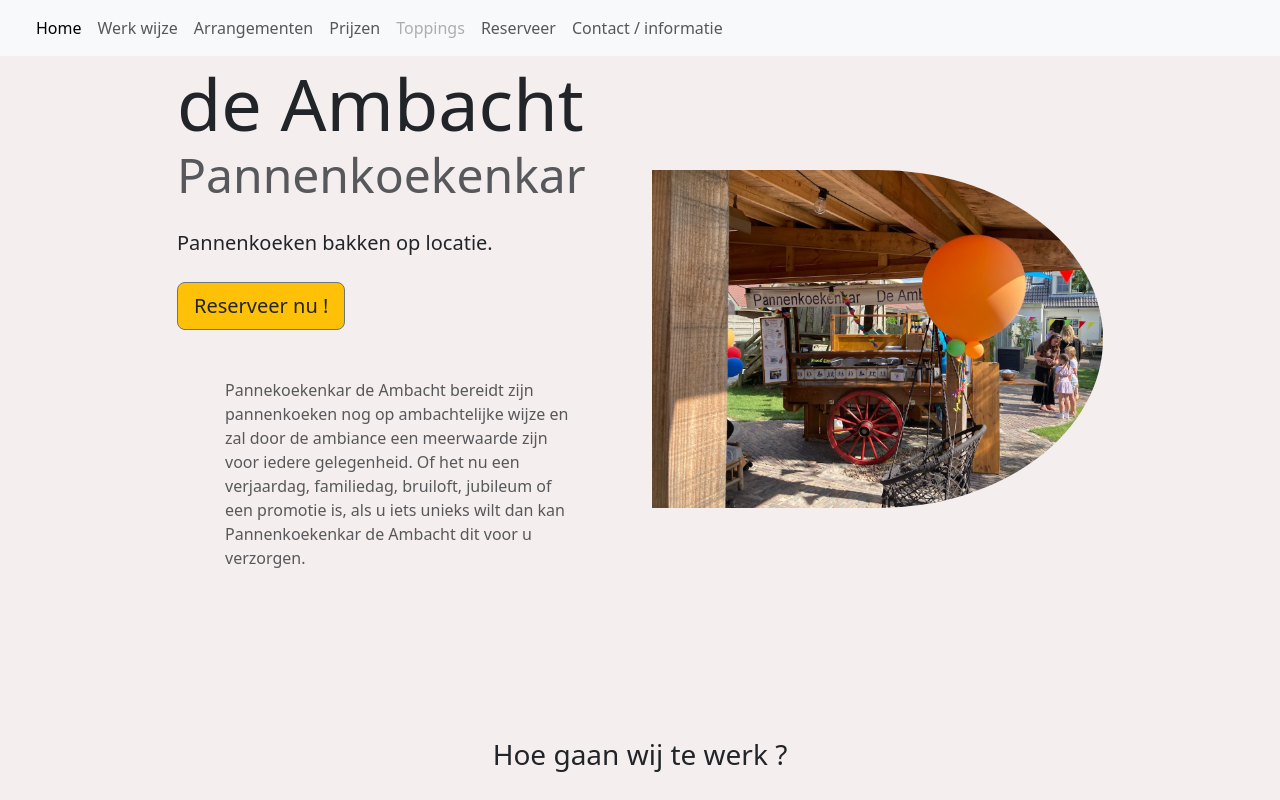
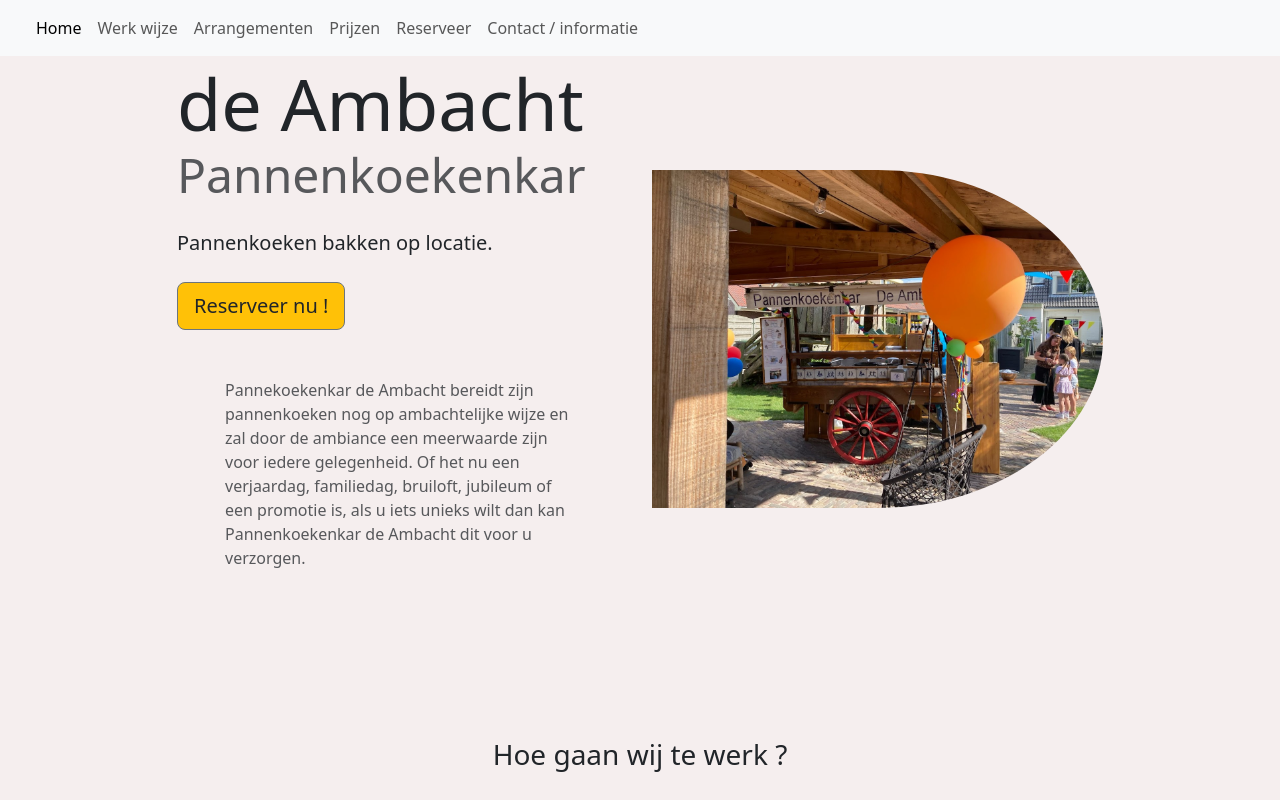
Before and after one commit to RobHaarlem/deAmbacht, a plain HTML site: page index.html in a window 1280 px wide. Shown: the top 800 px of the page. Drawn offline with nearby package versions, Linux system fonts and the light colour scheme.

Commit message:
Update index.html

```diff
--- a/index.html
+++ b/index.html
@@ -54,7 +54,7 @@
                     <a class="nav-link" href="#how_it_works">Werk wijze</a>
                     <a class="nav-link" href="#arrangementen">Arrangementen</a>
                     <a class="nav-link" href="#prijzen">Prijzen</a>
-                    <a class="nav-link disabled">Toppings</a>
+
                     <a class="nav-link" href="#contact">Reserveer</a>
                     <a class="nav-link" href="#contact">Contact / informatie</a>
 
```
